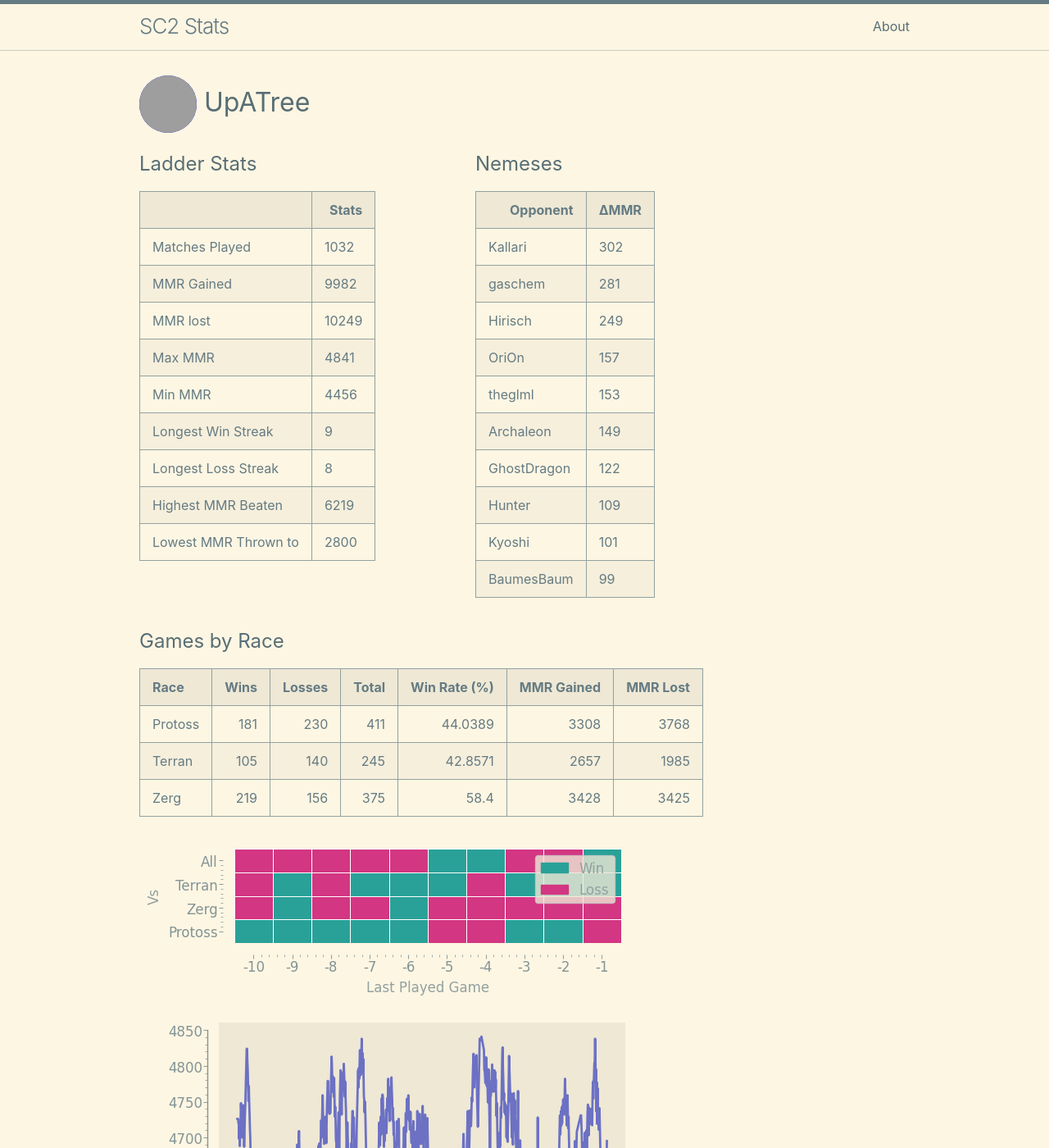
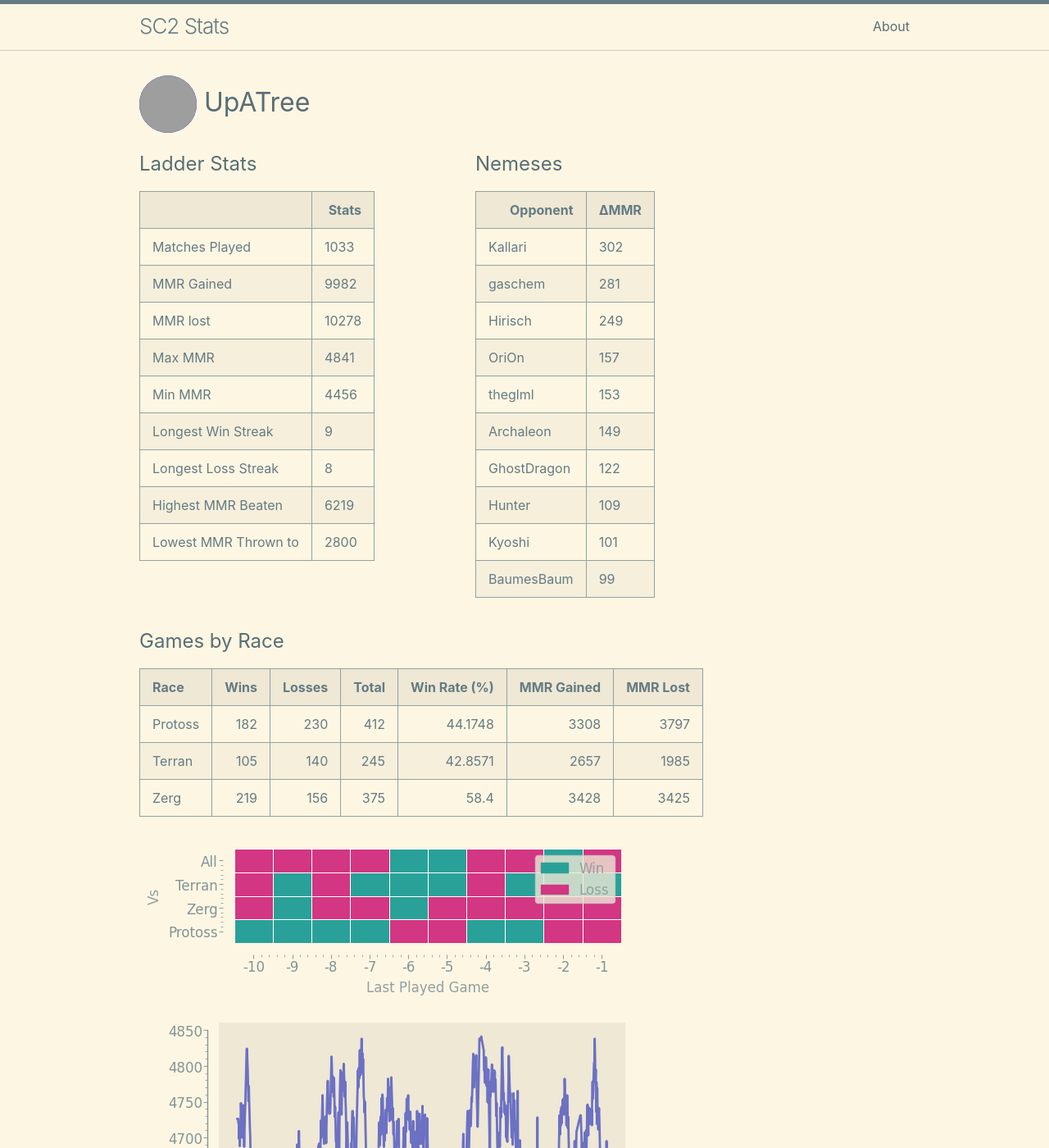
Before and after one commit to kylermurphy/UpATree, a Jekyll site: the page built from docs/index.md, in a window 1280 px wide and 1400 px high. Shown: the whole window at 82% size. Built offline with Jekyll 4.4.1, drawn with Linux system fonts in a browser that asks for light colours; grey boxes are pictures that could not be loaded.

Commit message:
running on push

```diff
--- a/docs/index.md
+++ b/docs/index.md
@@ -18,7 +18,7 @@ layout: home
   <tbody>
     <tr>
       <td>Matches Played</td>
-      <td>1032</td>
+      <td>1033</td>
     </tr>
     <tr>
       <td>MMR Gained</td>
@@ -26,7 +26,7 @@ layout: home
     </tr>
     <tr>
       <td>MMR lost</td>
-      <td>10249</td>
+      <td>10278</td>
     </tr>
     <tr>
       <td>Max MMR</td>
@@ -114,7 +114,7 @@ layout: home
 
 | Race    |   Wins |   Losses |   Total |   Win Rate (%) |   MMR Gained |   MMR Lost |
 |:--------|-------:|---------:|--------:|---------------:|-------------:|-----------:|
-| Protoss |    181 |      230 |     411 |        44.0389 |         3308 |       3768 |
+| Protoss |    182 |      230 |     412 |        44.1748 |         3308 |       3797 |
 | Terran  |    105 |      140 |     245 |        42.8571 |         2657 |       1985 |
 | Zerg    |    219 |      156 |     375 |        58.4    |         3428 |       3425 |
 
--- a/log.txt
+++ b/log.txt
@@ -258,3 +258,4 @@ Writing a log file 2025-03-03 18:29:46.
 Writing a log file 2025-03-03 18:51:13.
 Writing a log file 2025-03-03 19:17:51.
 Writing a log file 2025-03-03 19:30:30.
+Writing a log file 2025-03-03 19:48:10.
```
Also changed, not shown: docs/assets/MMR.png, docs/assets/daily.png, docs/assets/gm_hist.png, docs/assets/r_wrt.png, 1 other file.
